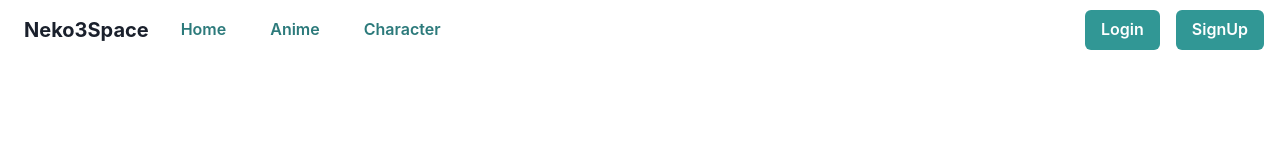
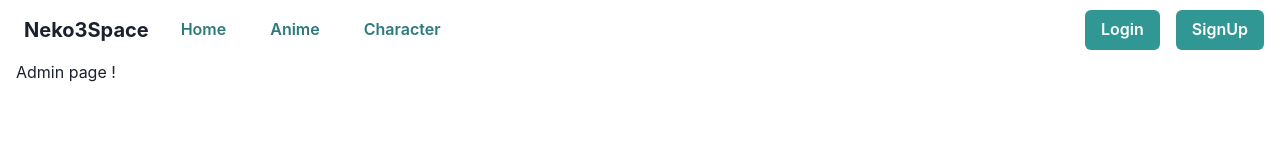
Before and after one commit to Axiks/NekoSpaceFrontend, a React (Create React App) app: page /admin in a window 1280 px wide. Before the commit this address had no page. Shown: the top 160 px of the page. Built offline with nearby package versions, Linux system fonts and the light colour scheme.

Commit message:
add admin page and route

```diff
--- a/src/App.js
+++ b/src/App.js
@@ -10,15 +10,16 @@ import {NotFoundPageComponent} from './components/NotFound/NotFoundPage';
 
 import { HomePageComponent } from './components/home/HomePage';
 import { Container, VStack } from '@chakra-ui/react'
+import { Provider } from 'react-redux'
+import store from './app/store'
+
 import LoginPageComponent from './components/oauth/LoginPage/LoginPage';
 import SignUpPageComponent from './components/oauth/SignUp/SignUpPage';
 import UserPageComponent from './components/user/UserPageComponent';
 import UserLogOutPageComponent from './components/oauth/LogOut';
 import ProvideAnimeSuggestionPage from './components/provideSuggestion/ProvideAnimeSuggestionPage';
-
-import { Provider } from 'react-redux'
-import store from './app/store'
 import UserSettingPage from './components/user/userSetting/UserSettingPage';
+import AdminPage from './components/admin/AdminPage';
 
 function App() {
 
@@ -38,6 +39,7 @@ function App() {
                 <Route exact path="/login" element={<LoginPageComponent />}/>
                 <Route exact path="/signUp" element={<SignUpPageComponent />}/>
                 <Route exact path="/logOut" element={ <UserLogOutPageComponent /> }/>
+                <Route exact path="/admin" element={ <AdminPage /> }/>
                 <Route path="*" element={<NotFoundPageComponent/>}/>
               </Routes>
             </Container>
--- /dev/null
+++ b/src/components/admin/AdminPage.js
@@ -0,0 +1,12 @@
+export function AdminPage(){
+    // Бачити пропозиції
+    // Прийняти, або відхилити пропозиції
+
+    return(
+        <>
+            Admin page !
+        </>
+    )
+}
+
+export default AdminPage;
--- a/src/components/header/HeaderUserLoggedComponent.js
+++ b/src/components/header/HeaderUserLoggedComponent.js
@@ -41,8 +41,8 @@ function HeaderUserLoggedComponent(){
           </MenuGroup>
           <MenuDivider />
           <MenuGroup title='Help'>
+            <LinkRouter to='admin'><MenuItem>Admin page</MenuItem></LinkRouter>
             <MenuItem>Docs</MenuItem>
-            <MenuItem>FAQ</MenuItem>
           </MenuGroup>
         </MenuList>
       </Menu>
```
